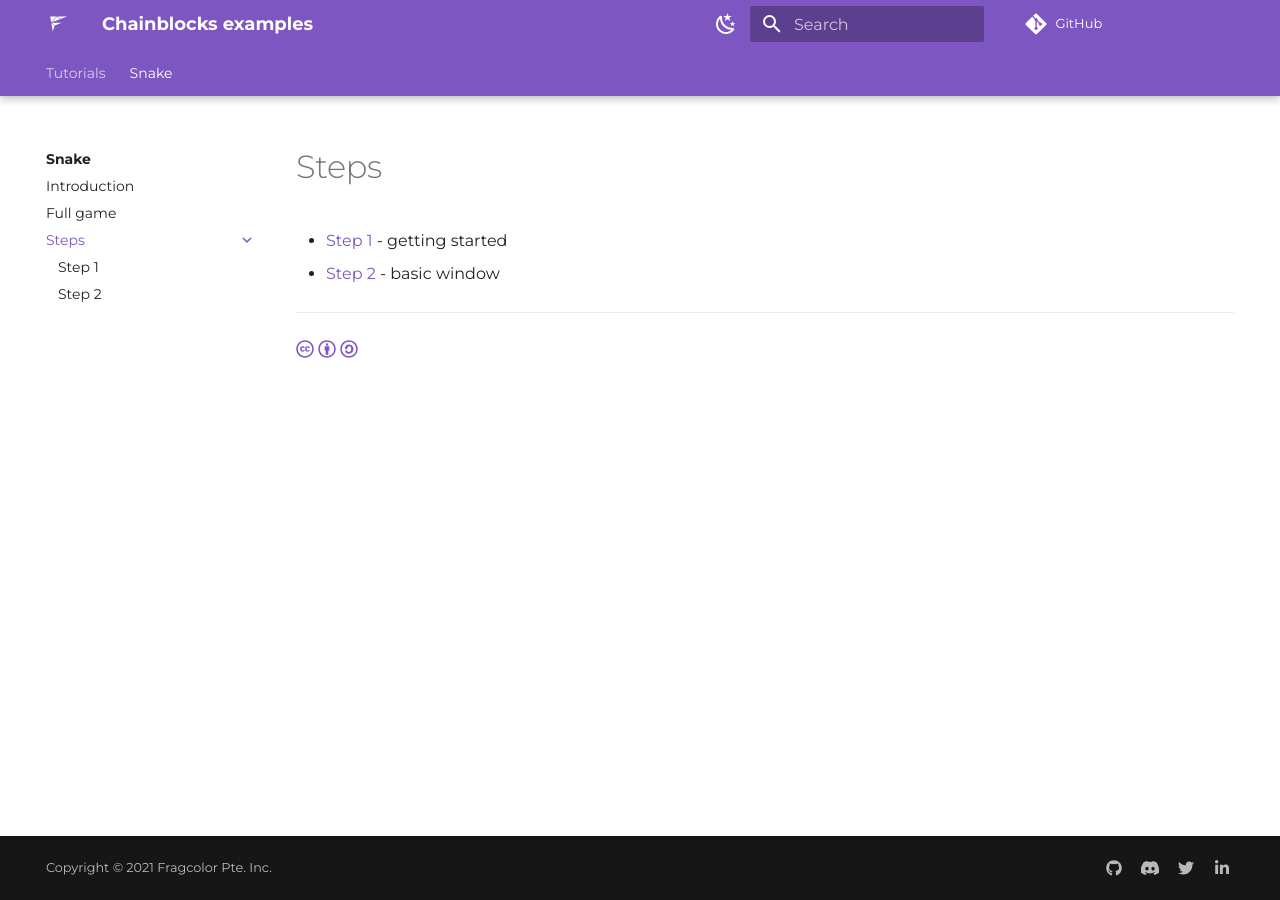
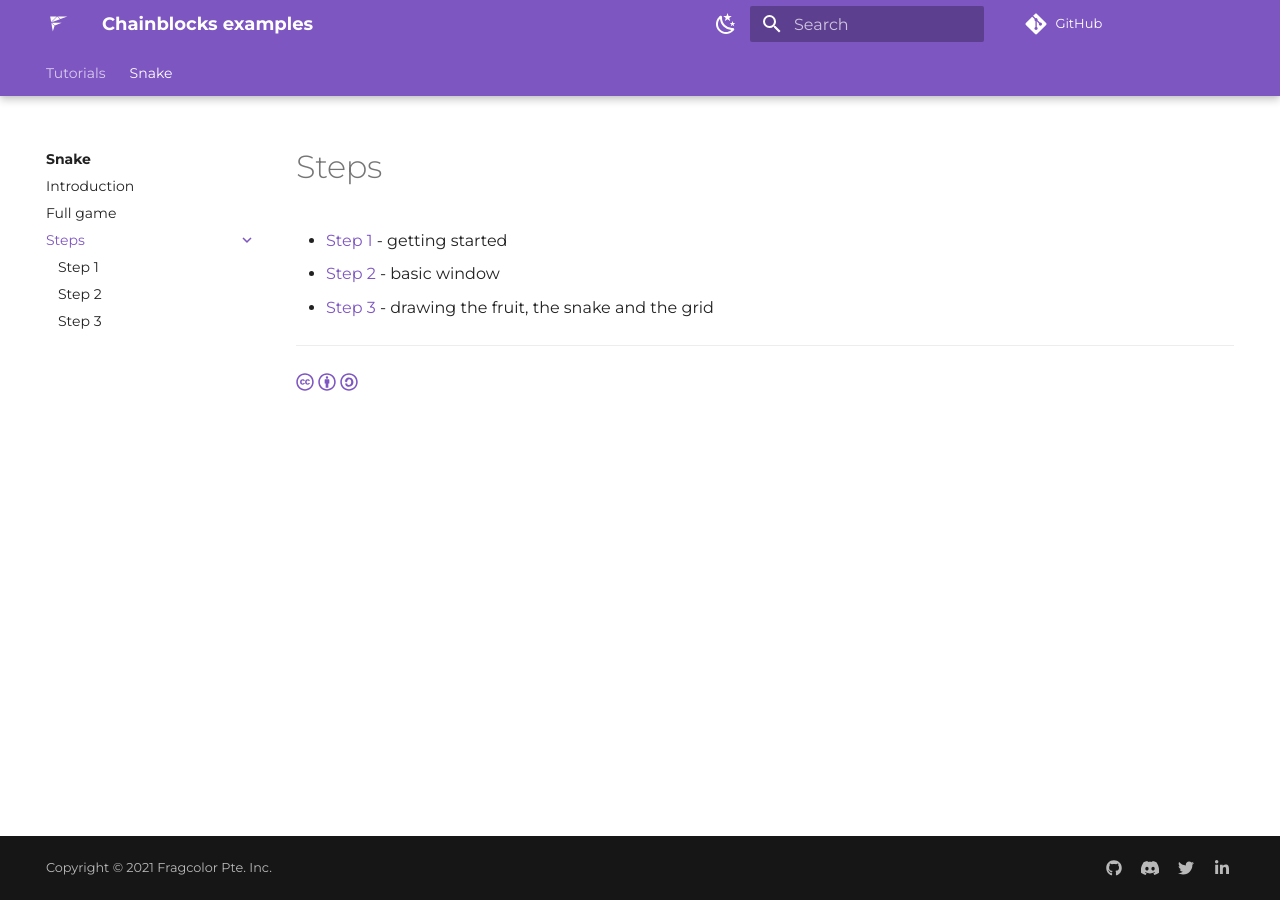
Before and after one commit to fragcolor-xyz/shards-examples, an MkDocs documentation site: the page built from tutorials/snake/steps/index.md, in a window 1280 px wide. Built offline with MkDocs 1.6.1 and Material for MkDocs 9.7.7, drawn with Linux system fonts in a browser that asks for light colours; comment, search, counter and statistics services are not loaded; some of the changed lines change nothing that is shown.

Commit message:
Snake tutorial - step 3

````diff
--- a/tutorials/snake/steps/index.md
+++ b/tutorials/snake/steps/index.md
@@ -2,5 +2,6 @@
 
 - [Step 1](step-1.md) - getting started
 - [Step 2](step-2.md) - basic window
+- [Step 3](step-3.md) - drawing the fruit, the snake and the grid
 
 --8<-- "includes/license.md"
--- /dev/null
+++ b/tutorials/snake/steps/step-3.md
@@ -0,0 +1,194 @@
+# Step 3
+
+## Drawing the grid, the fruit and the snake
+
+We will assign some values to define what each cell of our grid can represent. And for now, we will draw a single character as the visual representation.
+
+| value | meaning | character |
+|:-----:|---------|:---------:|
+| 0     | empty   | `"."`     |
+| 1     | fruit   | `"F"`     |
+| 2     | head    | `"H"`     |
+| 3     | body    | `"B"`     |
+| 4     | tail    | `"S"`     |
+
+
+A snake as a head and a tail, and a body. We can represent it as a sequence of coordinates. The first element is the tail, the last one is the head, and everything in between is the body.
+
+=== "EDN"
+
+    ```clojure linenums="1"
+    [(int2 1 2) (int2 2 2) (int2 3 2) (int2 3 3) (int2 4 3)] >= .snake
+    ```
+
+The fruit however occupies a single cell, so we just need one coordinate.
+
+=== "EDN"
+
+    ```clojure linenums="1"
+    (int2 4 4) >= .fruit
+    ```
+
+We will render the grid using a [`(GUI.Table)`](https://docs.fragcolor.xyz/blocks/GUI/Table/) which simplifies the layout: we just need to push each value to the next column, and it will start a new row if needed.
+
+=== "EDN"
+
+    ??? info inline end
+        The input of this function will be our grid.
+
+        The [`(ForEach)`](https://docs.fragcolor.xyz/blocks/General/ForEach/) block iterates through all elements in our grid and executes an action on each one of them.
+
+        In that action, we [`(Match)`](https://docs.fragcolor.xyz/blocks/General/Match/) the value to the corresponding character we have chosen.
+
+        Then that character is displayed using [`(GUI.Text)`](https://docs.fragcolor.xyz/blocks/GUI/Text/).
+
+    ```clojure linenums="1"
+    (defblocks render []
+      (GUI.Table
+       :Columns grid-cols :Contents
+       (ForEach
+        (-> (| (GUI.NextColumn))
+            (| (Match
+                [0 (-> ".") ; empty
+                 1 (-> "F") ; fruit
+                 2 (-> "H") ; head
+                 3 (-> "B") ; body
+                 4 (-> "T") ; tail
+                 ]false)
+               (GUI.Text))))))
+    ```
+
+## Populating the grid
+
+Before we can draw anything, we need to update the grid with the fruit and the snake. To update a sequence at a given index, we can use the [`(Assoc)`](https://docs.fragcolor.xyz/blocks/General/Assoc/) block. And since the snake is saved at a sequence itself, we need to iterate through all its elements. However, the head, tail and body are represented by different value, so we will handle them separately.
+
+=== "EDN"
+
+    ??? info inline end
+        We have already seen `(Take)` and `get-index` in [step 2](./step-2.md).
+
+        Assoc let us update the sequence.
+
+        [`(Slice)`](https://docs.fragcolor.xyz/blocks/General/Slice/) gives a part of a sequence in a range. `1` means we start at the second element of the sequence (in other words, we skip `1` element), and `-1` means we stop at one element before the last (in other words, we skip `1` element from the end).
+
+        [`(RTake)`](https://docs.fragcolor.xyz/blocks/General/RTake/)  is similar to [`(Take)`](https://docs.fragcolor.xyz/blocks/General/Take/) , except it starts from the end of the sequence instead of the beginning (i.e. "reverse take").
+
+    ```clojure linenums="1"
+    (defblocks populate-grid [fruit snake]
+      ; saves the input into a variable
+      >= .tmp-grid
+
+      ; first the snake tail and body
+      snake (Take 0) (get-index) >= .tail-index
+      [.tail-index 4] (Assoc .tmp-grid)
+      snake (Slice 1 -1)
+      (ForEach
+       (-> (get-index) >= .limb-index
+           [.limb-index 3] (Assoc .tmp-grid)))
+
+      ; then the fruit
+      fruit (get-index) >= .fruit-index
+      [.fruit-index 1] (Assoc .tmp-grid)
+
+      ; finally the snake head
+      snake (RTake 0) (get-index) >= .head-index
+      [.head-index 2] (Assoc .tmp-grid)
+
+      ; return the populated grid
+      .tmp-grid)
+    ```
+
+This new function `populate-grid` will take our empty-grid as input and return a populated grid. That is why we need a temporary variable inside the function (`.tmp-grid`).
+
+??? note
+    Another alternative would have been, to have a single grid and erase the previous positions of the fruit and the snake before updating to their new positions. We find it easier to just update the whole grid at once for this tutorial.
+
+## Let's try it out!
+
+Let's put into practice all that we have seen so far.
+
+=== "EDN"
+
+    ```clojure linenums="1"
+    (def grid-cols 12)
+    (def grid-rows 10)
+    (def empty-grid
+      [0 0 0 0 0 0 0 0 0 0 0 0
+       0 0 0 0 0 0 0 0 0 0 0 0
+       0 0 0 0 0 0 0 0 0 0 0 0
+       0 0 0 0 0 0 0 0 0 0 0 0
+       0 0 0 0 0 0 0 0 0 0 0 0
+       0 0 0 0 0 0 0 0 0 0 0 0
+       0 0 0 0 0 0 0 0 0 0 0 0
+       0 0 0 0 0 0 0 0 0 0 0 0
+       0 0 0 0 0 0 0 0 0 0 0 0
+       0 0 0 0 0 0 0 0 0 0 0 0])
+
+    (defblocks get-index []
+      (| (Take 0) >= .x)
+      (| (Take 1) >= .y)
+      .y (Math.Multiply grid-cols) (Math.Add .x))
+
+    (defblocks populate-grid [fruit snake]
+      ; saves the input into a variable
+      >= .tmp-grid
+
+      ; first the snake tail and body
+      snake (Take 0) (get-index) >= .tail-index
+      [.tail-index 4] (Assoc .tmp-grid)
+      snake (Slice 1 -1)
+      (ForEach
+       (-> (get-index) >= .limb-index
+           [.limb-index 3] (Assoc .tmp-grid)))
+
+      ; then the fruit
+      fruit (get-index) >= .fruit-index
+      [.fruit-index 1] (Assoc .tmp-grid)
+
+      ; finally the snake head
+      snake (RTake 0) (get-index) >= .head-index
+      [.head-index 2] (Assoc .tmp-grid)
+
+      ; return the populated grid
+      .tmp-grid)
+
+    (defblocks render []
+      (GUI.Table
+       :Columns grid-cols :Contents
+       (ForEach
+        (-> (| (GUI.NextColumn))
+            (| (Match
+                [0 (-> ".") ; empty
+                 1 (-> "F") ; fruit
+                 2 (-> "H") ; head
+                 3 (-> "B") ; body
+                 4 (-> "T") ; tail
+                 ]false)
+               (GUI.Text))))))
+
+    (defloop main-chain
+      ; logic
+      [(int2 1 2) (int2 2 2) (int2 3 2) (int2 3 3) (int2 4 3)] >= .snake
+      (int2 6 7) >= .fruit
+      empty-grid (populate-grid .fruit .snake) >= .grid
+      ; window
+      (GFX.MainWindow
+       :Title "Snake game" :Width 480 :Height 360
+       :Contents
+       (-> (GUI.Window
+            :Title "canvas" :Width 1.0 :Height 1.0 :Pos (int2 0 0)
+            :Flags [GuiWindowFlags.NoTitleBar GuiWindowFlags.NoResize
+                    GuiWindowFlags.NoMove GuiWindowFlags.NoCollapse]
+            :Contents
+            (-> .grid (render))))))
+
+    (defnode root)
+    (schedule root main-chain)
+    (run root (/ 1.0 60))
+    ```
+
+=== "Result"
+
+    ![](populate-draw-grid.png)
+
+--8<-- "includes/license.md"
````
Also changed, not shown: 1 other file.
